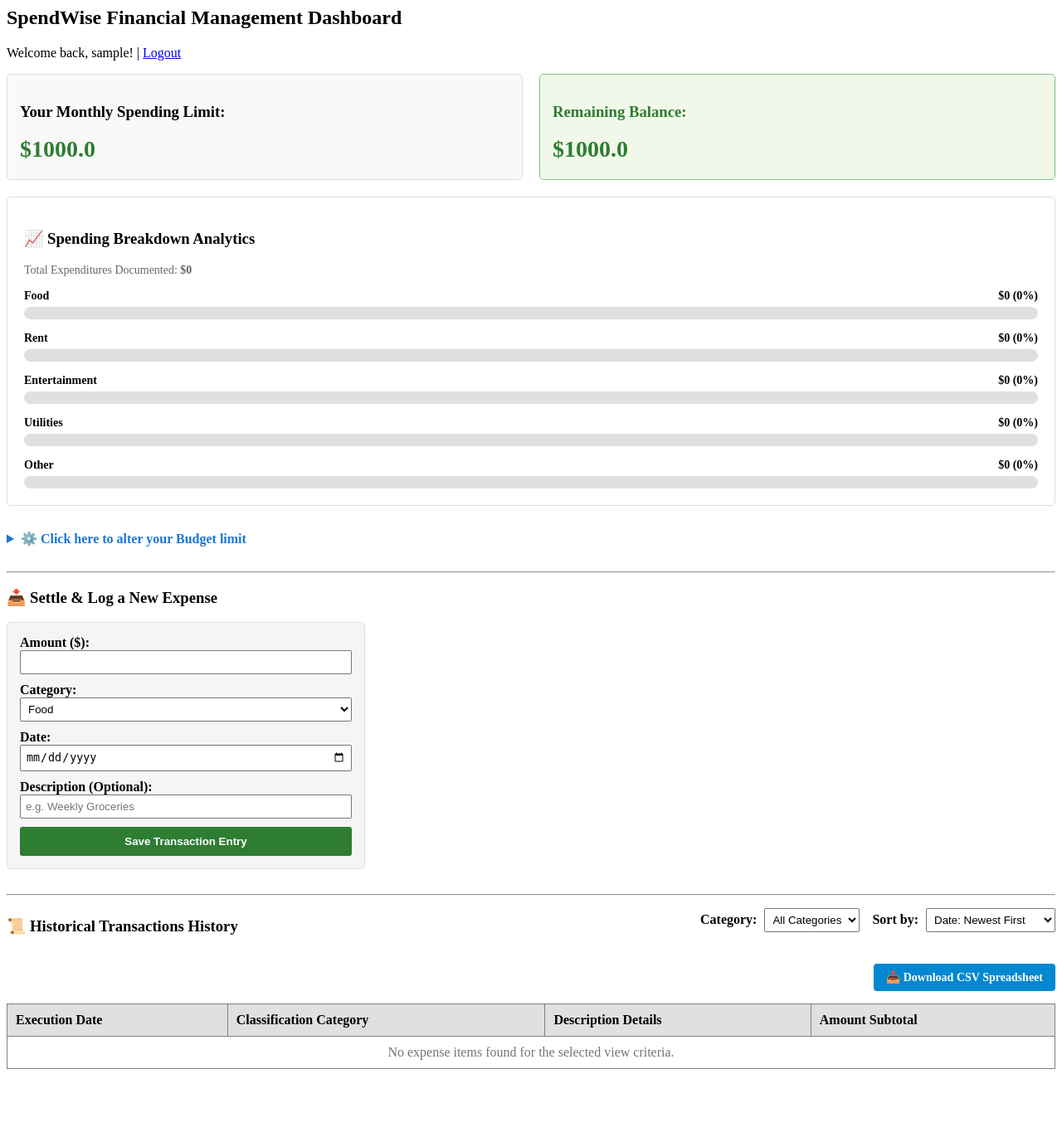
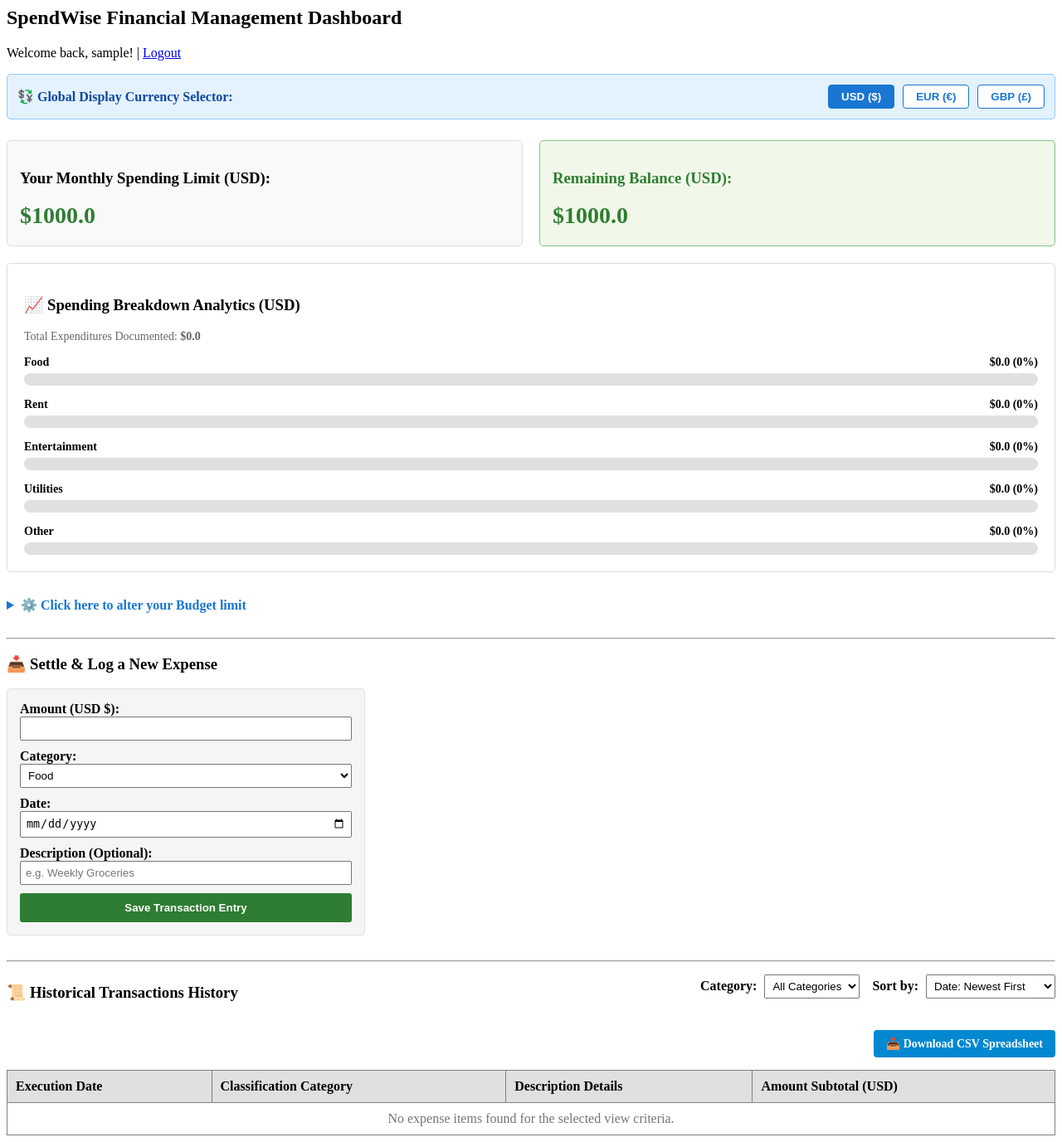
Before and after one commit to Nyubal/Software_Engineering-I, a Django app: page /budget/ in a window 1280 px wide. Shown: the whole page at 83% size. Before the commit the page ends 1289 px from the top, so only its background shows below. Run offline with Django 4.2, Linux system fonts and the light colour scheme; the visitor is signed in with stand-in values (Sample User, id 1); data comes from the database, SQL or seed files in the repository; data that the repository does not hold is empty.

Commit message:
feat: complete User Story 8 - final interactive multi-currency summary converter layer

```diff
--- a/authentication/templates/authentication/budget.html
+++ b/authentication/templates/authentication/budget.html
@@ -1,17 +1,31 @@
 <h2>SpendWise Financial Management Dashboard</h2>
 <p>Welcome back, {{ request.user.username }}! | <a href="{% url 'login' %}">Logout</a></p>
+
+<!-- 🗃️ NEW: GLOBAL INTERACTIVE MULTI-CURRENCY CONVERTER TOGGLE TOOLBAR -->
+<div style="background-color: #e3f2fd; padding: 12px; border-radius: 5px; border: 1px solid #90caf9; margin-bottom: 25px; display: flex; align-items: center; justify-content: space-between;">
+    <span style="font-weight: bold; color: #0d47a1;">💱 Global Display Currency Selector:</span>
+    <form method="GET" style="margin: 0; display: flex; gap: 10px;">
+        <!-- Carry over existing filters if present -->
+        <input type="hidden" name="category_filter" value="{{ selected_category }}">
+        <input type="hidden" name="sort_by" value="{{ selected_sort }}">
+
+        <button type="submit" name="currency" value="USD" style="padding: 6px 15px; font-weight: bold; cursor: pointer; border-radius: 4px; border: 1px solid #1976d2; {% if currency_selection == 'USD' %} background-color: #1976d2; color: white; {% else %} background-color: white; color: #1976d2; {% endif %}">USD ($)</button>
+        <button type="submit" name="currency" value="EUR" style="padding: 6px 15px; font-weight: bold; cursor: pointer; border-radius: 4px; border: 1px solid #1976d2; {% if currency_selection == 'EUR' %} background-color: #1976d2; color: white; {% else %} background-color: white; color: #1976d2; {% endif %}">EUR (€)</button>
+        <button type="submit" name="currency" value="GBP" style="padding: 6px 15px; font-weight: bold; cursor: pointer; border-radius: 4px; border: 1px solid #1976d2; {% if currency_selection == 'GBP' %} background-color: #1976d2; color: white; {% else %} background-color: white; color: #1976d2; {% endif %}">GBP (£)</button>
+    </form>
+</div>
 
 <!-- Summary Metric Blocks -->
 <div style="display: flex; gap: 20px; margin-bottom: 20px;">
     <div style="background-color: #f9f9f9; padding: 15px; border-radius: 5px; border: 1px solid #ddd; flex: 1;">
-        <h3>Your Monthly Spending Limit:</h3>
-        <p style="font-size: 28px; font-weight: bold; color: #2e7d32; margin: 5px 0;">${{ budget.total_budget }}</p>
+        <h3>Your Monthly Spending Limit ({{ currency_selection }}):</h3>
+        <p style="font-size: 28px; font-weight: bold; color: #2e7d32; margin: 5px 0;">{{ currency_symbol }}{{ converted_budget }}</p>
     </div>
 
     <div style="padding: 15px; border-radius: 5px; border: 1px solid #ddd; flex: 1;
         {% if trigger_warning %} background-color: #ffebee; border-color: #ef5350; color: #c62828; {% else %} background-color: #f1f8e9; border-color: #81c784; color: #2e7d32; {% endif %}">
-        <h3>Remaining Balance:</h3>
-        <p style="font-size: 28px; font-weight: bold; margin: 5px 0;">${{ remaining_balance }}</p>
+        <h3>Remaining Balance ({{ currency_selection }}):</h3>
+        <p style="font-size: 28px; font-weight: bold; margin: 5px 0;">{{ currency_symbol }}{{ remaining_balance }}</p>
         {% if trigger_warning %}
             <small><strong>⚠️ Warning: You have used over 80% of your budget!</strong></small>
         {% endif %}
@@ -20,15 +34,15 @@
 
 <!-- 📊 EXPENSE ANALYTICS BREAKDOWN VISUALIZATION CONTAINER -->
 <div style="background-color: #ffffff; padding: 20px; border-radius: 5px; border: 1px solid #ddd; margin-bottom: 30px;">
-    <h3>📈 Spending Breakdown Analytics</h3>
-    <p style="color: #666; font-size: 14px;">Total Expenditures Documented: <strong>${{ total_spent }}</strong></p>
+    <h3>📈 Spending Breakdown Analytics ({{ currency_selection }})</h3>
+    <p style="color: #666; font-size: 14px;">Total Expenditures Documented: <strong>{{ currency_symbol }}{{ total_spent }}</strong></p>
 
     <div style="display: flex; flex-direction: column; gap: 15px; margin-top: 15px;">
         {% for cat_data in analytics_breakdown %}
         <div>
             <div style="display: flex; justify-content: space-between; font-weight: bold; font-size: 14px; margin-bottom: 5px;">
                 <span>{{ cat_data.name }}</span>
-                <span>${{ cat_data.total }} ({{ cat_data.percentage }}%)</span>
+                <span>{{ currency_symbol }}{{ cat_data.total }} ({{ cat_data.percentage }}%)</span>
             </div>
             <div style="background-color: #e0e0e0; width: 100%; height: 15px; border-radius: 10px; overflow: hidden;">
                 <div style="background-color: #1976d2; width: {{ cat_data.percentage }}%; height: 100%;"></div>
@@ -43,7 +57,7 @@
     <summary style="font-weight: bold; color: #1976d2;">⚙️ Click here to alter your Budget limit</summary>
     <form method="POST" style="margin-top: 10px; padding: 10px; border-left: 3px solid #1976d2;">
         {% csrf_token %}
-        <label for="total_budget">Set New Limit ($):</label>
+        <label for="total_budget">Set New Limit (USD $):</label>
         <input type="number" step="0.01" id="total_budget" name="total_budget" value="{{ budget.total_budget }}" required>
         <button type="submit">Update Limit</button>
     </form>
@@ -56,7 +70,7 @@
 <form method="POST" style="background-color: #f5f5f5; padding: 15px; border-radius: 5px; display: flex; flex-direction: column; gap: 10px; max-width: 400px; border: 1px solid #e0e0e0;">
     {% csrf_token %}
     <div>
-        <label style="display: block; font-weight: bold;">Amount ($):</label>
+        <label style="display: block; font-weight: bold;">Amount (USD $):</label>
         <input type="number" step="0.01" name="amount" required style="width: 100%; padding: 5px;">
     </div>
 
@@ -91,6 +105,7 @@
     <h3>📜 Historical Transactions History</h3>
 
     <form method="GET" style="display: flex; gap: 15px; align-items: center;">
+        <input type="hidden" name="currency" value="{{ currency_selection }}">
         <!-- Category Filter Dropdown -->
         <div>
             <label style="font-weight: bold; margin-right: 5px;">Category:</label>
@@ -117,9 +132,9 @@
     </form>
 </div>
 
-<!-- 📥 NEW: CSV Export Link Trigger Button Block -->
+<!-- CSV Export Trigger Button Block -->
 <div style="margin-bottom: 15px; text-align: right;">
-    <a href="{% url 'export_csv' %}" style="background-color: #0288d1; color: white; padding: 8px 15px; text-decoration: none; font-weight: bold; border-radius: 4px; font-size: 14px; display: inline-block; border: none; cursor: pointer;">
+    <a href="{% url 'export_csv' %}" style="background-color: #0288d1; color: white; padding: 8px 15px; text-decoration: none; font-weight: bold; border-radius: 4px; font-size: 14px; display: inline-block;">
         📥 Download CSV Spreadsheet
     </a>
 </div>
@@ -131,7 +146,7 @@
             <th>Execution Date</th>
             <th>Classification Category</th>
             <th>Description Details</th>
-            <th>Amount Subtotal</th>
+            <th>Amount Subtotal (USD)</th>
         </tr>
     </thead>
     <tbody>
--- a/authentication/views.py
+++ b/authentication/views.py
@@ -32,7 +32,7 @@ def login_view(request):
     return render(request, 'authentication/login.html', {'form': form})
 
 # ==========================================
-# 📊 UPGRADED FINANCIAL DASHBOARD + ANALYTICS
+# 📊 FINAL BUDGET + MULTI-CURRENCY DASHBOARD
 # ==========================================
 
 @login_required
@@ -46,7 +46,6 @@ def budget_view(request):
             if new_budget:
                 budget_obj.total_budget = new_budget
                 budget_obj.save()
-
         elif 'amount' in request.POST:
             amount = request.POST.get('amount')
             category = request.POST.get('category')
@@ -63,69 +62,94 @@ def budget_view(request):
                 )
         return redirect('budget_config')
 
-    # 🔍 Handle Category Filters via URL Parameters
+    # 🔍 Handle Category Filters & Sorting Toggles via URL Parameters
     selected_category = request.GET.get('category_filter', 'All')
+    selected_sort = request.GET.get('sort_by', 'newest')
+
+    # 💱 NEW: Intercept Multi-Currency URL State Parameters
+    currency_selection = request.GET.get('currency', 'USD')
+
     all_expenses = Expense.objects.filter(user=request.user)
-
-    # 🧮 Financial Summary Calculations
-    total_spent = all_expenses.aggregate(Sum('amount'))['amount__sum'] or 0
-    remaining_balance = float(budget_obj.total_budget) - float(total_spent)
+    total_spent_usd = all_expenses.aggregate(Sum('amount'))['amount__sum'] or 0
+    remaining_balance_usd = float(budget_obj.total_budget) - float(total_spent_usd)
 
     # ⚠️ Visual Warning Threshold Validation (Trigger alert at >= 80% usage)
     warning_threshold = float(budget_obj.total_budget) * 0.80
-    trigger_warning = float(total_spent) >= warning_threshold
+    trigger_warning = float(total_spent_usd) >= warning_threshold
+
+    # 💶 Static Multi-Currency Converter Valuation Calculation Logic
+    conversion_rates = {
+        'USD': {'symbol': '$', 'rate': 1.0},
+        'EUR': {'symbol': '€', 'rate': 0.92},
+        'GBP': {'symbol': '£', 'rate': 0.77}
+    }
+
+    selected_meta = conversion_rates.get(currency_selection, conversion_rates['USD'])
+    currency_symbol = selected_meta['symbol']
+    rate = selected_meta['rate']
+
+    # Convert Core Analytics Metric Aggregations
+    converted_budget = round(float(budget_obj.total_budget) * rate, 2)
+    converted_spent = round(float(total_spent_usd) * rate, 2)
+    converted_balance = round(float(remaining_balance_usd) * rate, 2)
 
     # 📊 Category Analytics Breakdown Calculation
     categories = ['Food', 'Rent', 'Entertainment', 'Utilities', 'Other']
     analytics_breakdown = []
-
     for cat in categories:
-        cat_total = all_expenses.filter(category=cat).aggregate(Sum('amount'))['amount__sum'] or 0
+        cat_total_usd = all_expenses.filter(category=cat).aggregate(Sum('amount'))['amount__sum'] or 0
+        cat_total_converted = round(float(cat_total_usd) * rate, 2)
         percentage = 0
-        if total_spent > 0:
-            percentage = round((float(cat_total) / float(total_spent)) * 100, 1)
-
+        if total_spent_usd > 0:
+            percentage = round((float(cat_total_usd) / float(total_spent_usd)) * 100, 1)
         analytics_breakdown.append({
             'name': cat,
-            'total': cat_total,
+            'total': cat_total_converted,
             'percentage': percentage
         })
 
-    # 📜 Filter Ledger Entries for Table View Display
+    # 📜 Filter Ledger Entries based on Selection
     if selected_category != 'All':
-        displayed_expenses = all_expenses.filter(category=selected_category).order_by('-date')
+        displayed_expenses = all_expenses.filter(category=selected_category)
     else:
-        displayed_expenses = all_expenses.order_by('-date')
+        displayed_expenses = all_expenses
+
+    if selected_sort == 'amount_desc':
+        displayed_expenses = displayed_expenses.order_by('-amount')
+    elif selected_sort == 'amount_asc':
+        displayed_expenses = displayed_expenses.order_by('amount')
+    elif selected_sort == 'oldest':
+        displayed_expenses = displayed_expenses.order_by('date')
+    else:
+        displayed_expenses = displayed_expenses.order_by('-date')
 
     return render(request, 'authentication/budget.html', {
         'budget': budget_obj,
         'expenses': displayed_expenses,
-        'total_spent': total_spent,
-        'remaining_balance': remaining_balance,
+        'total_spent': converted_spent,
+        'remaining_balance': converted_balance,
+        'converted_budget': converted_budget,
         'trigger_warning': trigger_warning,
         'selected_category': selected_category,
+        'selected_sort': selected_sort,
         'analytics_breakdown': analytics_breakdown,
+        'currency_selection': currency_selection,
+        'currency_symbol': currency_symbol,
     })
+
+# ==========================================
+# 📥 DATA EXPORT GENERATION UTILITY
+# ==========================================
 import csv
 from django.http import HttpResponse
 
 @login_required
 def export_expenses_csv(request):
-    # 📜 Fetch all transaction log entries belonging to this user
     user_expenses = Expense.objects.filter(user=request.user).order_by('-date')
-
-    # 📁 Configure the browser response header stream for a CSV file attachment
     response = HttpResponse(content_type='text/csv')
     response['Content-Disposition'] = 'attachment; filename="spendwise_expenses.csv"'
-
-    # ✒️ Initialize the spreadsheet line writer
     writer = csv.writer(response)
-
-    # Write the spreadsheet structural header column labels
     writer.writerow(['Execution Date', 'Classification Category', 'Description Details', 'Amount Subtotal'])
-
-    # Write each individual transaction ledger item row line
     for expense in user_expenses:
         writer.writerow([expense.date, expense.category, expense.description, expense.amount])
-
     return response
```
